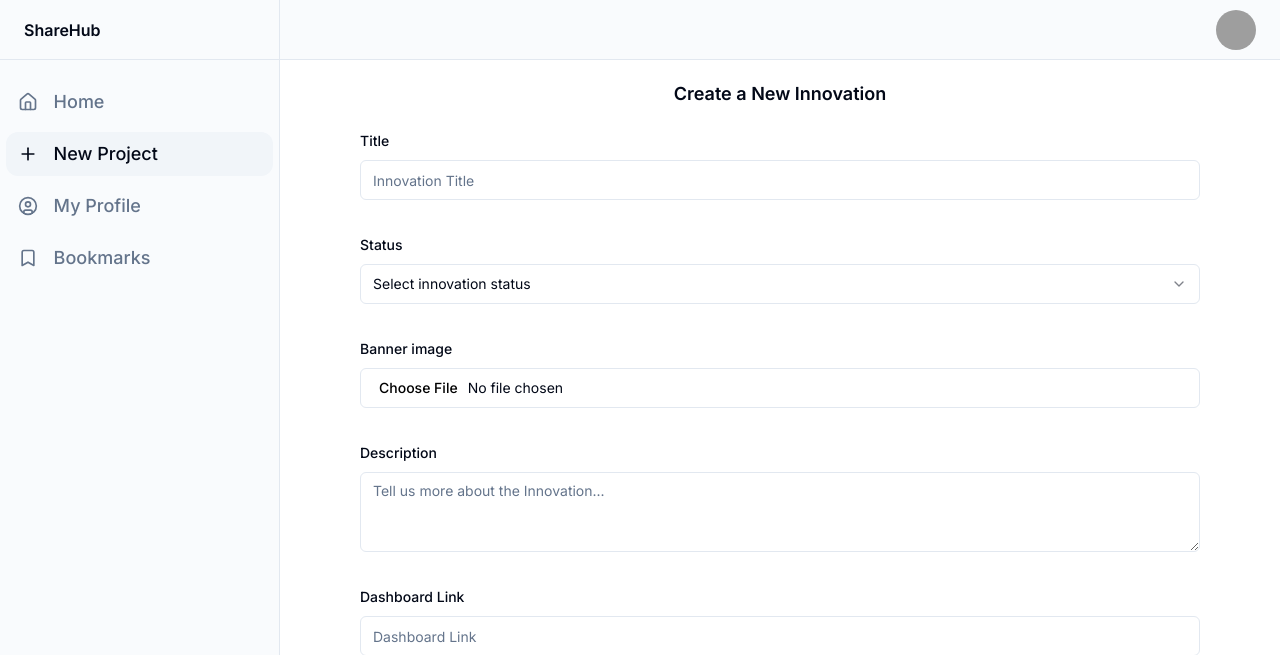
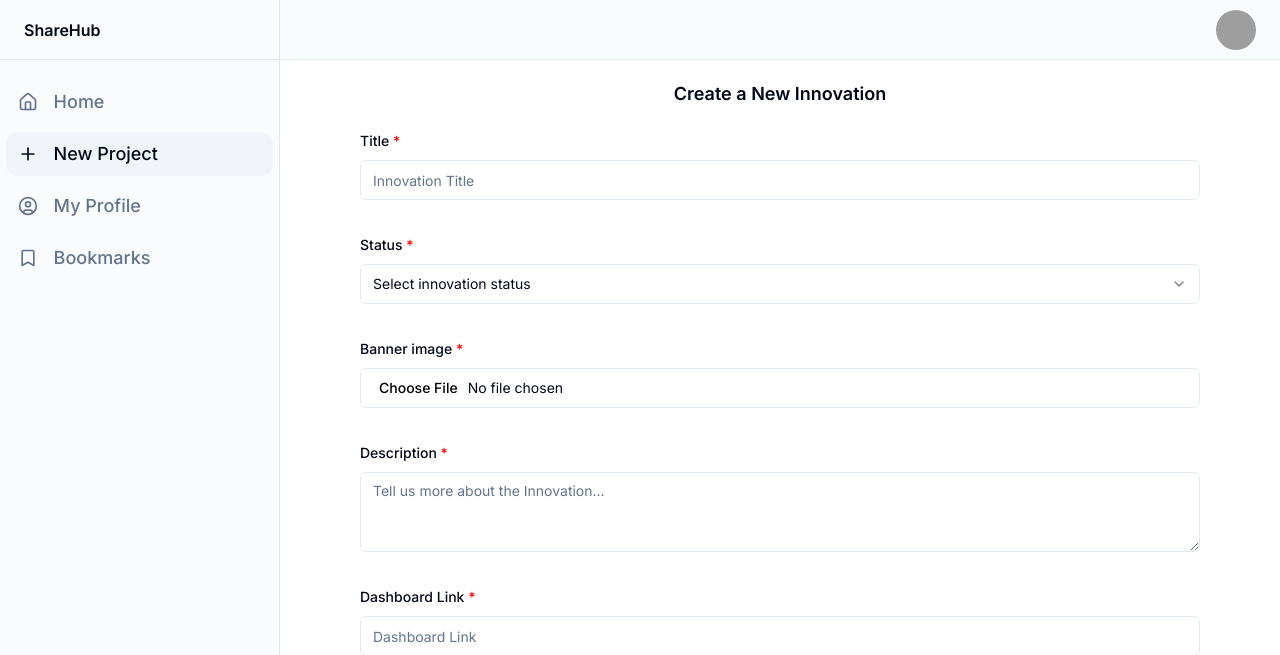
Before and after one commit to Javan-Odhiambo/ShareHub_frontend, a Next.js app: page /dashboard/new in a window 1280 px wide. Shown: the top 655 px of the page. Built offline with nearby package versions, Linux system fonts and the light colour scheme; grey boxes are pictures that could not be loaded.

Commit message:
refactor: add required asterisk to forms

```diff
--- a/src/app/auth/activate/resend/page.tsx
+++ b/src/app/auth/activate/resend/page.tsx
@@ -67,7 +67,7 @@ const Page = () => {
 						name="email"
 						render={({ field }) => (
 							<FormItem>
-								<FormLabel>Email</FormLabel>
+								<FormLabel className="required">Email</FormLabel>
 								<FormControl>
 									<Input
 										type="email"
--- a/src/app/auth/forgot-password/page.tsx
+++ b/src/app/auth/forgot-password/page.tsx
@@ -69,7 +69,7 @@ const ResetPasswordPage = () => {
 						name="email"
 						render={({ field }) => (
 							<FormItem>
-								<FormLabel>Email </FormLabel>
+								<FormLabel className="required">Email </FormLabel>
 								<FormControl>
 									<Input
 										placeholder="email"
--- a/src/app/auth/login/page.tsx
+++ b/src/app/auth/login/page.tsx
@@ -85,7 +85,7 @@ const LoginPage = () => {
 						name="email"
 						render={({ field }) => (
 							<FormItem>
-								<FormLabel>Email </FormLabel>
+								<FormLabel className="required">Email </FormLabel>
 								<FormControl>
 									<Input placeholder="email" {...field} />
 								</FormControl>
@@ -99,7 +99,7 @@ const LoginPage = () => {
 						name="password"
 						render={({ field }) => (
 							<FormItem>
-								<FormLabel>Password</FormLabel>
+								<FormLabel className="required">Password</FormLabel>
 								<FormControl>
 									<Input type="password" placeholder="password" {...field} />
 								</FormControl>
--- a/src/app/auth/password-reset-confirm/[uid]/[token]/page.tsx
+++ b/src/app/auth/password-reset-confirm/[uid]/[token]/page.tsx
@@ -87,7 +87,7 @@ const ResetPasswordPage = ({ params }: { params: Params }) => {
 						name="new_password"
 						render={({ field }) => (
 							<FormItem>
-								<FormLabel>New Password</FormLabel>
+								<FormLabel className="requred">New Password</FormLabel>
 								<FormControl>
 									<Input type="password" placeholder="password" {...field} />
 								</FormControl>
@@ -102,7 +102,7 @@ const ResetPasswordPage = ({ params }: { params: Params }) => {
 						name="re_new_password"
 						render={({ field }) => (
 							<FormItem>
-								<FormLabel>Confirm Password</FormLabel>
+								<FormLabel className="required">Confirm Password</FormLabel>
 								<FormControl>
 									<Input
 										type="password"
--- a/src/app/auth/signup/page.tsx
+++ b/src/app/auth/signup/page.tsx
@@ -98,49 +98,12 @@ const SignUpPage = () => {
 					onSubmit={form.handleSubmit(onSubmit)}
 					className="space-y-6"
 				>
-					{/* <FormField
-						control={form.control}
-						name="first_name"
-						render={({ field }) => (
-							<FormItem>
-								<FormLabel>First Name</FormLabel>
-								<FormControl>
-									<Input
-										type="text"
-										placeholder="First Name"
-										{...field}
-									/>
-								</FormControl>
-								<FormDescription> </FormDescription>
-								<FormMessage />
-							</FormItem>
-						)}
-					/>
-					<FormField
-						control={form.control}
-						name="last_name"
-						render={({ field }) => (
-							<FormItem>
-								<FormLabel>Last Name</FormLabel>
-								<FormControl>
-									<Input
-										type="text"
-										placeholder="Last Name"
-										{...field}
-									/>
-								</FormControl>
-								<FormDescription> </FormDescription>
-								<FormMessage />
-							</FormItem>
-						)}
-					/> */}
-
 					<FormField
 						control={form.control}
 						name="email"
 						render={({ field }) => (
 							<FormItem>
-								<FormLabel>Email </FormLabel>
+								<FormLabel className="required">Email </FormLabel>
 								<FormControl>
 									<Input
 										placeholder="email"
@@ -157,7 +120,7 @@ const SignUpPage = () => {
 						name="password"
 						render={({ field }) => (
 							<FormItem>
-								<FormLabel>Password</FormLabel>
+								<FormLabel className="required">Password</FormLabel>
 								<FormControl>
 									<Input
 										type="password"
@@ -176,7 +139,7 @@ const SignUpPage = () => {
 						name="re_password"
 						render={({ field }) => (
 							<FormItem>
-								<FormLabel>Confirm Password</FormLabel>
+								<FormLabel className="required">Confirm Password</FormLabel>
 								<FormControl>
 									<Input
 										type="password"
--- a/src/app/auth/username-reset-confirm/[uid]/[token]/page.tsx
+++ b/src/app/auth/username-reset-confirm/[uid]/[token]/page.tsx
@@ -88,7 +88,7 @@ const Page = ({ params }: { params: Params }) => {
 						name="email"
 						render={({ field }) => (
 							<FormItem>
-								<FormLabel>Email</FormLabel>
+								<FormLabel className="required">Email</FormLabel>
 								<FormControl>
 									<Input type="email" placeholder="email" {...field} />
 								</FormControl>
@@ -103,7 +103,7 @@ const Page = ({ params }: { params: Params }) => {
 						name="re_new_email"
 						render={({ field }) => (
 							<FormItem>
-								<FormLabel>Confirm email</FormLabel>
+								<FormLabel className="required">Confirm email</FormLabel>
 								<FormControl>
 									<Input type="email" placeholder="Confirm email" {...field} />
 								</FormControl>
--- a/src/app/dashboard/new/page.tsx
+++ b/src/app/dashboard/new/page.tsx
@@ -113,7 +113,7 @@ const InnovationPage = () => {
             name="title"
             render={({ field }) => (
               <FormItem>
-                <FormLabel>Title</FormLabel>
+                <FormLabel className="required">Title</FormLabel>
                 <FormControl>
                   <Input
                     placeholder="Innovation Title"
@@ -132,7 +132,7 @@ const InnovationPage = () => {
             name="status"
             render={({ field }) => (
               <FormItem>
-                <FormLabel>Status</FormLabel>
+                <FormLabel className="required">Status</FormLabel>
                 <Select
                   onValueChange={field.onChange}
                   defaultValue={field.value}
@@ -158,7 +158,7 @@ const InnovationPage = () => {
             name="banner_image"
             render={({ field }) => (
               <FormItem>
-                <FormLabel>Banner image</FormLabel>
+                <FormLabel className="required">Banner image</FormLabel>
                 <FileInput {...form.register("banner_image")} />
                 <FormDescription></FormDescription>
                 <FormMessage />
@@ -171,7 +171,7 @@ const InnovationPage = () => {
             name="description"
             render={({ field }) => (
               <FormItem>
-                <FormLabel>Description</FormLabel>
+                <FormLabel className="required">Description</FormLabel>
                 <FormControl>
                   <Textarea
                     placeholder="Tell us more about the Innovation..."
@@ -193,7 +193,7 @@ const InnovationPage = () => {
             name="dashboard_link"
             render={({ field }) => (
               <FormItem>
-                <FormLabel>Dashboard Link</FormLabel>
+                <FormLabel className="required">Dashboard Link</FormLabel>
                 <FormControl>
                   <Input
                     placeholder="Dashboard Link"
--- a/src/styles/css/globals.css
+++ b/src/styles/css/globals.css
@@ -74,6 +74,10 @@
     }
     body {
       @apply bg-background text-foreground;
+    }
+    .required:after {
+      content:" *";
+      color: red;
     }
   }
 
```
